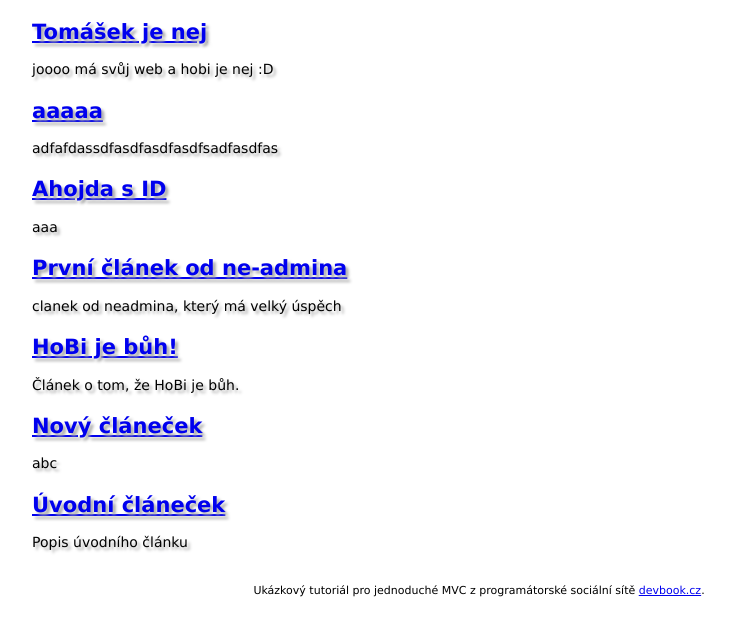
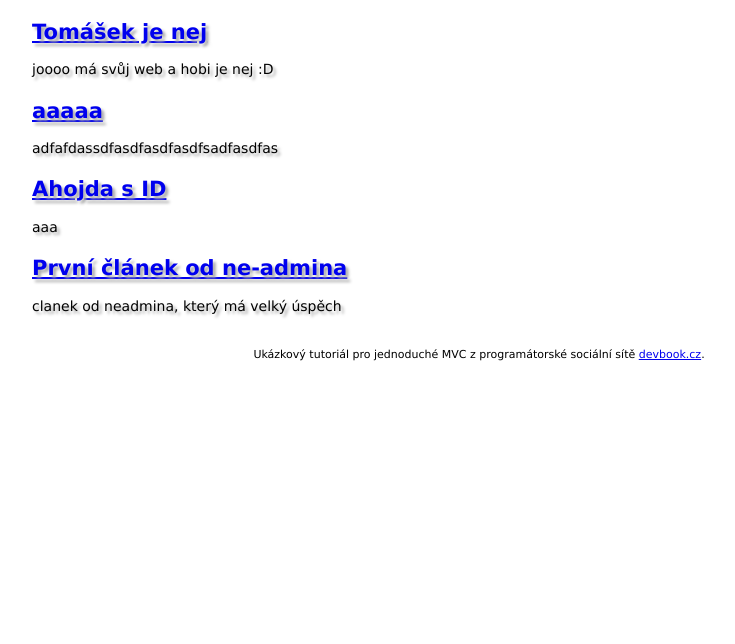
Before and after one commit to tenhobi/rocnikova-prace, a PHP site: page /clanky in a window 1280 px wide. Shown: the part 156-800 px from the top of the page, without its empty margins (161-896 px from the left). Run offline with PHP 8.4, Linux system fonts and the light colour scheme; a user stored in the database is signed in; data comes from the database, SQL or seed files in the repository; some libraries are stand-ins or nearby versions.

```diff
--- a/src/HB_rocnikovka.sql
+++ b/src/HB_rocnikovka.sql
@@ -3,7 +3,7 @@
 -- http://www.phpmyadmin.net
 --
 -- Počítač: localhost
--- Vygenerováno: Pon 04. kvě 2015, 10:51
+-- Vygenerováno: Pon 04. kvě 2015, 11:06
 -- Verze serveru: 5.1.73-14.12-log
 -- Verze PHP: 5.3.10-1ubuntu3.8
 
@@ -45,9 +45,6 @@ CREATE TABLE IF NOT EXISTS `articles` (
 --
 
 INSERT INTO `articles` (`articles_id`, `author_id`, `title`, `url`, `description`, `keywords`, `content`) VALUES
-(1, 1, 'Úvodní článeček', 'uvod', 'Popis úvodního článku', 'úvod, start', 'Obsah prvního článku, který je zároveň testovací.'),
-(3, 1, 'Nový článeček', 'novy-clanek', 'abc', 'a,b,c', '<p>Nový článek napsaný s url aliasy... :) </p>'),
-(5, 1, 'HoBi je bůh!', 'hobi-je-buh', 'Článek o tom, že HoBi je bůh.', 'hobi, boh, zápor', '<h1><strong>HoBi je boh! Zapamätajte si to!</strong></h1>'),
 (6, 2, 'První článek od ne-admina', 'pisu-clanek-a-nejsem-admin', 'clanek od neadmina, který má velký úspěch', '', '<p>Nejlepší článek, a to je dokonce od <strong>neadmina</strong>!</p>'),
 (7, 2, 'Ahojda s ID', 'ahojda-s-idckem-lasko', 'aaa', '', '<p>b<strong>v</strong>bb</p>'),
 (8, 1, 'aaaaa', 'AAaaa', 'adfafdassdfasdfasdfasdfsadfasdfas', '', '<p>asdfasdfsadf asdf a<strong>sdf as</strong>df asdf asdadsfasdf</p>'),
--- a/src/controllers/RegisterController.php
+++ b/src/controllers/RegisterController.php
@@ -10,7 +10,7 @@ class RegisterController extends Controller
     {
         if ($_POST)
         {
-            $recaptcha = json_decode(file_get_contents('https://www.google.com/recaptcha/api/siteverify?secret=6LeSJAATAAAAAJg4ySI4sHuhatGDre7Fk3cdV0W6&response=' . $_POST['g-recaptcha-response']));
+            //$recaptcha = json_decode(file_get_contents('https://www.google.com/recaptcha/api/siteverify?secret=6LeSJAATAAAAAJg4ySI4sHuhatGDre7Fk3cdV0W6&response=' . $_POST['g-recaptcha-response']));
             //if ($recaptcha->{'success'} == 'true')
             if (true)
             {
--- a/src/index.php
+++ b/src/index.php
@@ -12,7 +12,7 @@ function autoLoad($class)
 }
 
 
-Db::logIn("127.0.0.1", "root", "", "tellus");
+Db::logIn("127.0.0.1", "root", "", "hb_rocnikovka");
 //Db::login("","HB_rocnikovka", "rocnikovy-projekt", "HB_rocnikovka");
 
 Url::init();
```
Also changed, not shown: src/controllers/Controller.php (+0 -10 lines).
